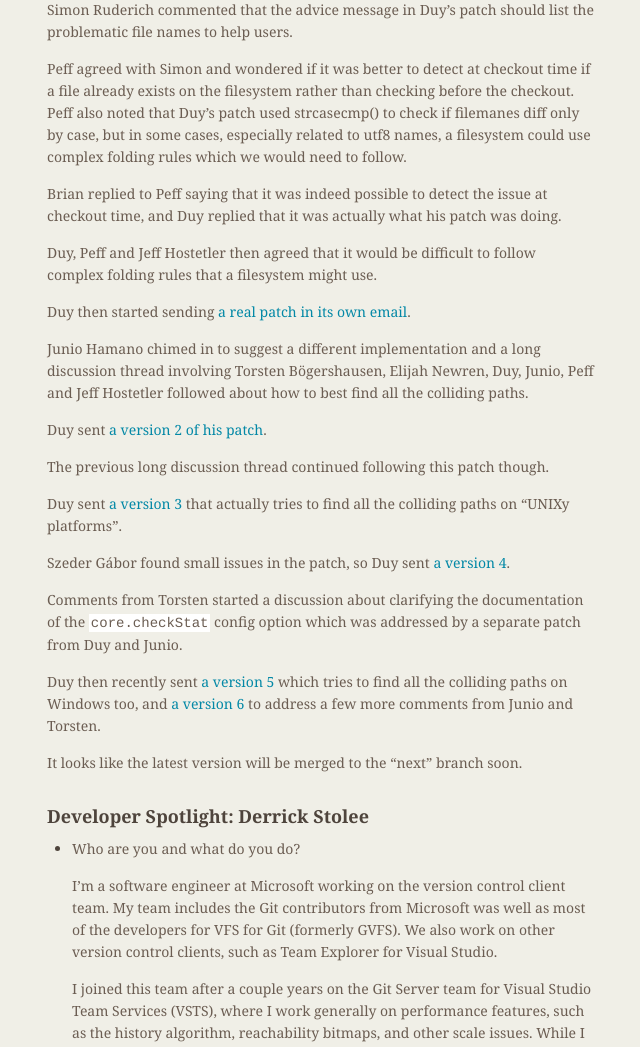
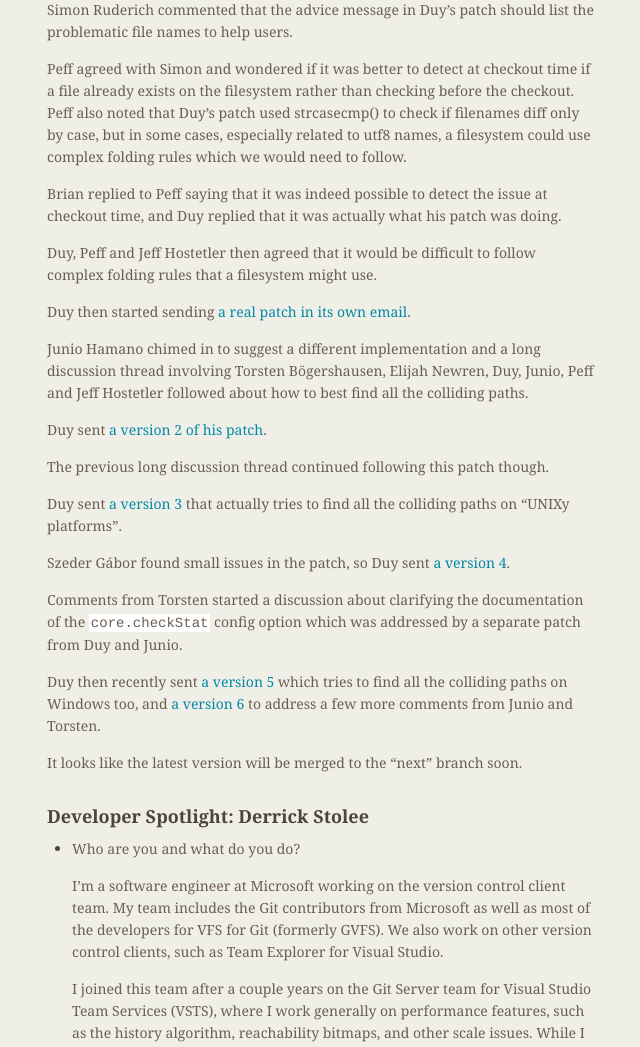
Before and after one commit to git/git.github.io, a Jekyll site: the page built from rev_news/drafts/edition-42.md, in a window 1280 px wide and 1400 px high, scrolled down 719 px. Shown: the part 201-1248 px from the top of the window, without its empty margins (487-1127 px from the left). Built offline with Jekyll 4.4.1, drawn with Linux system fonts in a browser that asks for light colours; some of the changed text lies outside the part shown.

Commit message:
Fixed three tiny typos.

```diff
--- a/rev_news/drafts/edition-42.md
+++ b/rev_news/drafts/edition-42.md
@@ -65,7 +65,7 @@
 Peff agreed with Simon and wondered if it was better to detect at
 checkout time if a file already exists on the filesystem rather than
 checking before the checkout. Peff also noted that Duy's patch used
-strcasecmp() to check if filemanes diff only by case, but in some
+strcasecmp() to check if filenames diff only by case, but in some
 cases, especially related to utf8 names, a filesystem could use
 complex folding rules which we would need to follow.
 
@@ -111,7 +111,7 @@
 
   I'm a software engineer at Microsoft working on the version control
   client team. My team includes the Git contributors from Microsoft
-  was well as most of the developers for VFS for Git (formerly
+  as well as most of the developers for VFS for Git (formerly
   GVFS). We also work on other version control clients, such as Team
   Explorer for Visual Studio.
 
@@ -157,7 +157,7 @@
 * If you could get a team of expert developers to work full time on
   something in Git for a full year, what would it be?
 
-  THE INDEX! The .git/index file is a linear list of every path
+  THE INDEX! The `.git/index` file is a linear list of every path
   available in the working directory, even if those files are not
   checked out (due to a sparse-checkout). This is one of the most
   central features to all of Git, and is used in many places with a
@@ -187,7 +187,7 @@
 * If you could remove something from Git without worrying about
   backwards compatibility, what would it be?
 
-  I would rebuild revision.c from scratch. I'm going to need to do a
+  I would rebuild `revision.c` from scratch. I'm going to need to do a
   lot of replacement to make `git log --graph` use generation numbers,
   but it would be easier if I could start over and add features one at
   a time.
```
